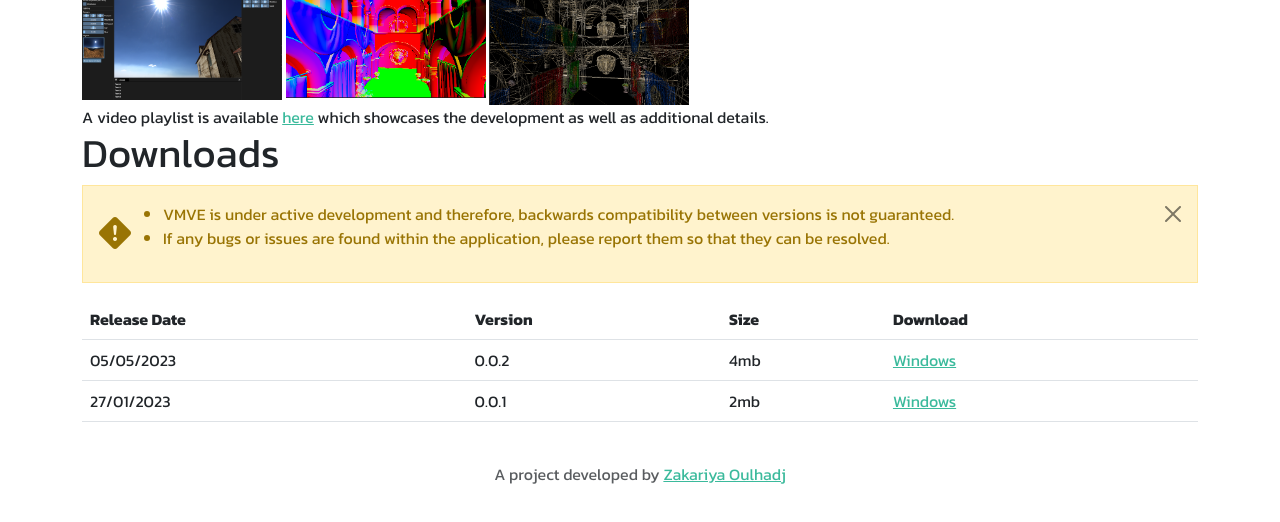
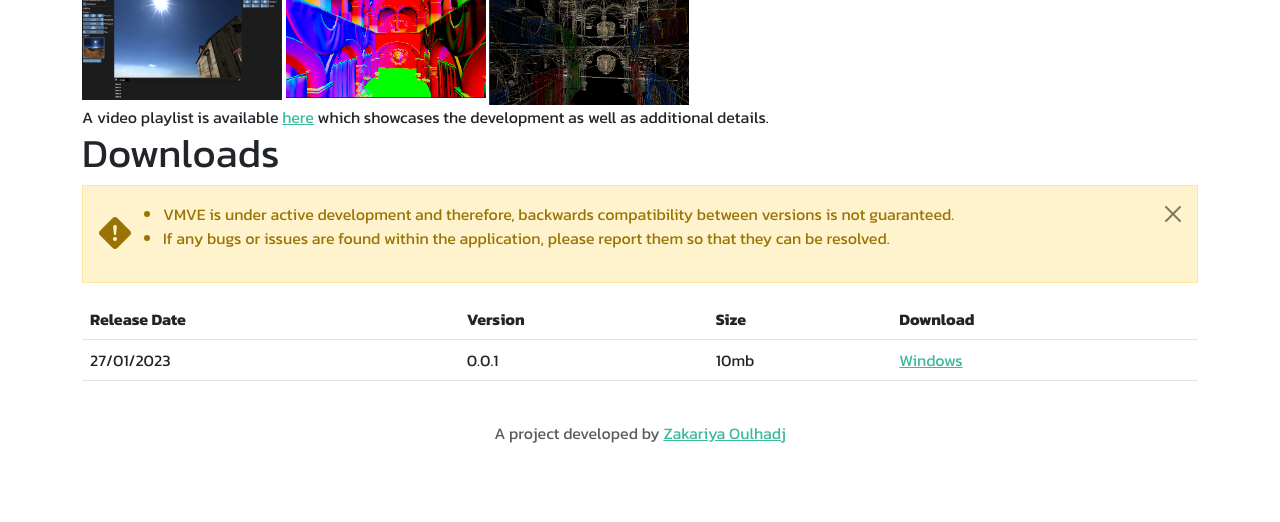
Before and after one commit to ZOulhadj/vmve_website, a website: page index.html in a window 1280 px wide. Shown: the part 1436-1958 px from the top of the page. After the commit the page ends 1937 px from the top, so only its background shows below. Drawn offline with nearby package versions, Linux system fonts and the light colour scheme.

Commit message:
Updated VMVE application.

```diff
--- a/index.html
+++ b/index.html
@@ -182,17 +182,9 @@
                     <th>Download</th>
                 </tr>
                 <tr>
-                    <td>05/05/2023</td>
-                    <td>0.0.2</td>
-                    <td>4mb</td>
-                    <td>
-                        <a href="assets/downloads/vmve.exe">Windows</a>
-                    </td>
-                </tr>
-                <tr>
                     <td>27/01/2023</td>
                     <td>0.0.1</td>
-                    <td>2mb</td>
+                    <td>10mb</td>
                     <td>
                         <a href="assets/downloads/vmve.exe">Windows</a>
                     </td>
```
